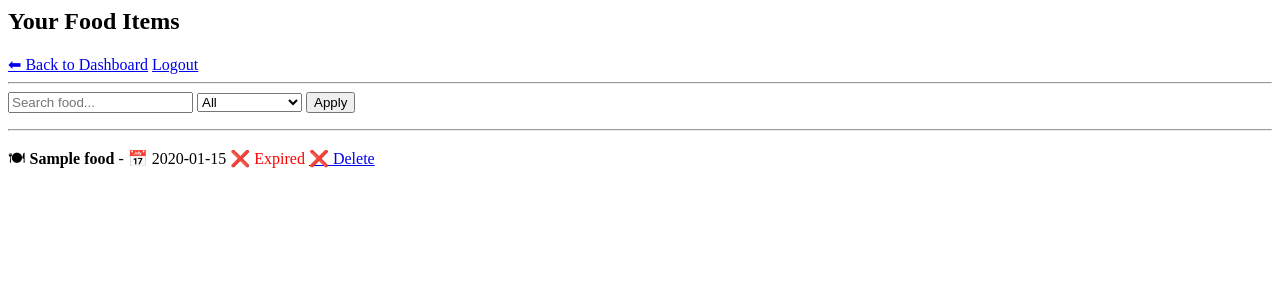
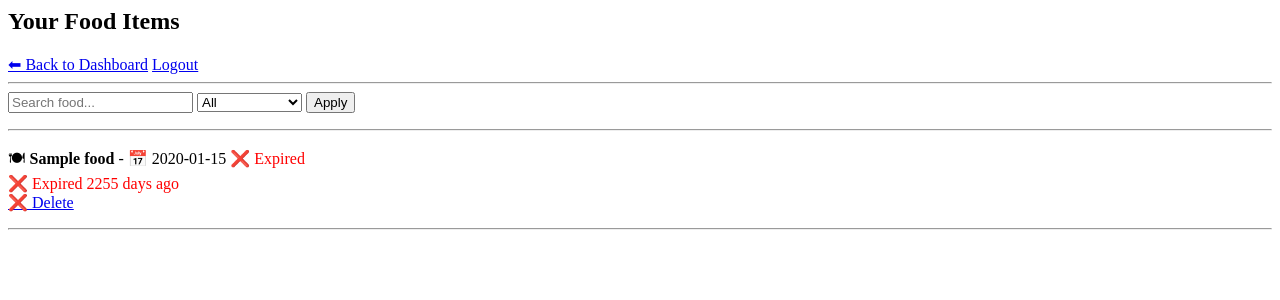
Before and after one commit to Anishka03/smart-food-expiry-system, a Flask app: page /foods in a window 1280 px wide. Shown: the top 300 px of the page. Run offline with Flask 3, Linux system fonts and the light colour scheme; the visitor is signed in with stand-in values (Sample User, id 1); tables that the repository leaves empty hold one stand-in row (values such as "Sample post").

Commit message:
Add expiry prediction feature with days-left calculation

```diff
--- a/templates/food_list.html
+++ b/templates/food_list.html
@@ -30,6 +30,7 @@
             🍽 <b>{{ food.name }}</b> -
             📅 {{ food.expiry }}
 
+            <!-- ✅ Basic Status -->
             {% if food.expiry < today %}
                 <span style="color:red">❌ Expired</span>
             {% elif food.expiry == today %}
@@ -38,8 +39,26 @@
                 <span style="color:green">✅ Fresh</span>
             {% endif %}
 
+            <!-- ⭐ Expiry Prediction -->
+            <br>
+
+            {% set days_left = (food.expiry - today).days %}
+
+            {% if days_left > 2 %}
+                <span style="color:green">🟢 Safe ({{ days_left }} days left)</span>
+            {% elif days_left > 0 %}
+                <span style="color:orange">⚠ Consume soon ({{ days_left }} days left)</span>
+            {% elif days_left == 0 %}
+                <span style="color:red">🚨 Expires today</span>
+            {% else %}
+                <span style="color:red">❌ Expired {{ -days_left }} days ago</span>
+            {% endif %}
+
+            <br>
+
             <a href="/delete/{{ food.id }}">❌ Delete</a>
         </p>
+        <hr>
     {% endfor %}
 {% else %}
     <p>No food items found.</p>
```
